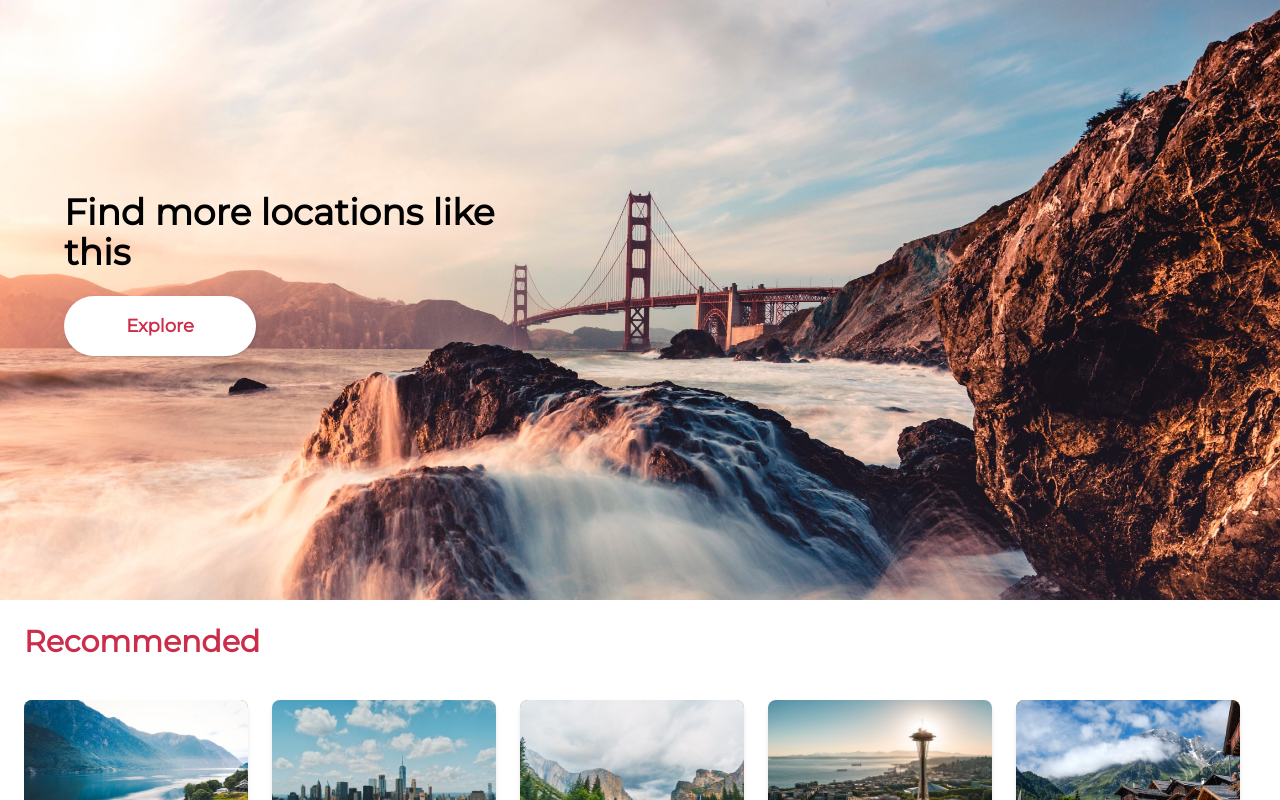
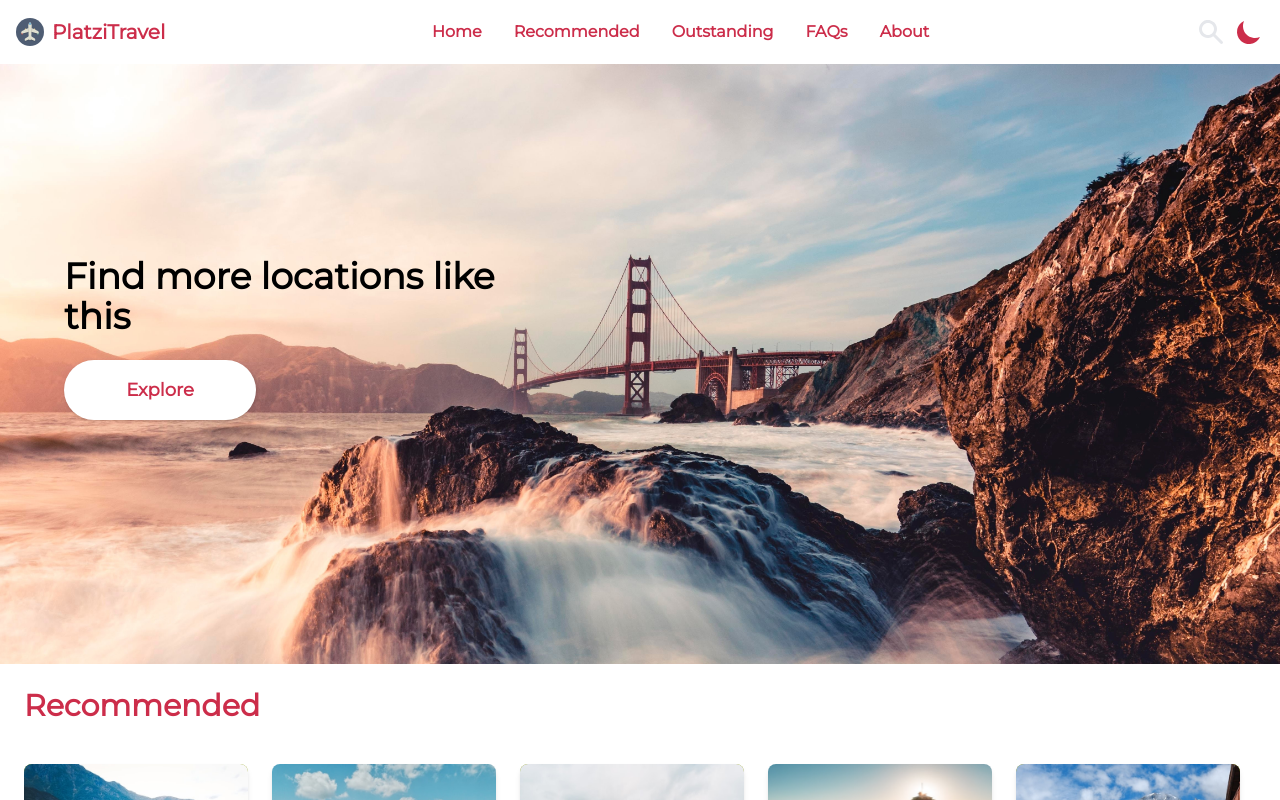
Before and after one commit to JPabloPena/platzitravel, a React (Vite) app: page / in a window 1280 px wide. Shown: the top 800 px of the page. Built offline with nearby package versions, Linux system fonts and the light colour scheme.

Commit message:
feat: add Navbar component

```diff
--- a/src/App.jsx
+++ b/src/App.jsx
@@ -1,6 +1,7 @@
 import FAQs from './components/FAQs'
 import Footer from './components/Footer'
 import Home from './components/Home'
+import Navbar from './components/Navbar'
 import OutstandingPlaces from './components/OutstandingPlaces'
 import Recommended from './components/Recommended'
 import TabBar from './components/TabBar'
@@ -10,6 +11,7 @@ function App () {
     <div className='font-montserrat'>
       <div id='tab-bar' />
       <section className='w-full h-screen'>
+        <Navbar />
         <Home />
         <Recommended />
         <OutstandingPlaces />
--- /dev/null
+++ b/src/components/Navbar.jsx
@@ -0,0 +1,27 @@
+import React from 'react'
+import SearchIcon from '../icons/SearchIcon'
+import MoonIcon from '../icons/MoonIcon'
+
+function Navbar () {
+  return (
+    <nav className='w-full h-16 hidden bg-white p-4 lg:flex lg:items-center lg:justify-between'>
+      <a href='#' className='flex space-x-2'>
+        <img src='../../public/plane.svg' className='w-7' />
+        <p className='text-xl text-primary font-bold'>PlatziTravel</p>
+      </a>
+      <div className='flex space-x-8'>
+        <a href='#home' className='font-bold text-primary hover:text-tertiary'>Home</a>
+        <a href='#recommended' className='font-bold text-primary hover:text-tertiary'>Recommended</a>
+        <a href='#outstandingPlaces' className='font-bold text-primary hover:text-tertiary'>Outstanding</a>
+        <a href='#faqs' className='font-bold text-primary hover:text-tertiary'>FAQs</a>
+        <a href='#about' className='font-bold text-primary hover:text-tertiary'>About</a>
+      </div>
+      <div className='flex space-x-2'>
+        <SearchIcon />
+        <MoonIcon className='fill-current text-primary' />
+      </div>
+    </nav>
+  )
+}
+
+export default Navbar
```
